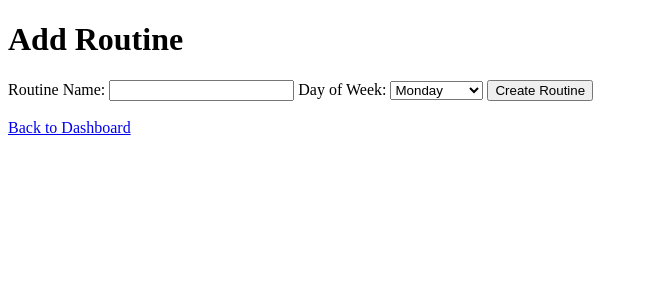
After one commit to gringobamba/350-Project, a Flask app: page /add_routine in a window 1280 px wide. The commit adds this page. Shown: the top 300 px of the page, without its empty margins (0-648 px from the left). Run offline with Flask 3, Linux system fonts and the light colour scheme; the visitor is signed in with stand-in values (Sample User, id 1).

Commit message:
Updated main for adding and viewing routines, workouts, and linking the two according to userID.

```diff
--- a/main.py
+++ b/main.py
@@ -37,6 +37,28 @@ def get_all_items():
     result = cursor.fetchall() # Gets result from query
     conn.close() # Close the db connection (NOTE: You should do this after each query, otherwise your database may become locked)
     return result
+
+# Retrieves all workouts according to logged in user
+def get_all_workouts(user_id):
+    conn = get_db_connection()
+    cursor = conn.cursor(dictionary=True)
+    query = "SELECT * FROM workout_view WHERE UserID = %s"
+    cursor.execute(query, (user_id,))
+    workouts = cursor.fetchall()
+    print("DEBUG: Found workouts for user", user_id, ":", workouts)
+    conn.close()
+    return workouts
+
+# Retrieves routine information based on logged in user
+def get_user_routines(user_id):
+    conn = get_db_connection()
+    cursor = conn.cursor(dictionary=True)
+    query = "SELECT * FROM Routine WHERE UserID = %s"
+    cursor.execute(query, (user_id,))
+    routines = cursor.fetchall()
+    conn.close()
+    return routines
+
 
 # Get all info on the user via the user VIEW
 def get_user_data(user_id):
@@ -161,6 +183,95 @@ def init_db():
         flash(f"initialization of database failed: {str(e)}", "error")
     return redirect(url_for("home"))
 
+@app.route("/add_workout", methods=["GET"])
+def add_workout():
+    user_id = session.get("user_id")
+    routines = get_user_routines(user_id)
+    return render_template("add_workout.html", routines=routines)
+
+@app.route("/save_workout", methods=["POST"])
+def save_workout():
+    # Retrieve form data
+    workout_type = request.form.get("workout_type")
+    duration = float(request.form.get("duration"))
+    reps = request.form.get("reps")
+    weight_lifted = request.form.get("weight_lifted")
+    routine_id = request.form.get("routine_id")  # Routine selection from the form
+
+    reps = int(reps) if reps else None
+    weight_lifted = float(weight_lifted) if weight_lifted else None
+
+    # Insert into Workout table
+    conn = get_db_connection()
+    cursor = conn.cursor()
+    insert_query = """
+        INSERT INTO Workout (WorkoutType, Duration, Reps, WeightLifted)
+        VALUES (%s, %s, %s, %s)
+    """
+    cursor.execute(insert_query, (workout_type, duration, reps, weight_lifted))
+    conn.commit()
+    workout_id = cursor.lastrowid  # Retrieve the WorkoutID for the inserted workout
+
+    # Links workout with routine
+    if routine_id:
+        insert_composedof_query = """
+            INSERT INTO ComposedOf (RoutineID, WorkoutID)
+            VALUES (%s, %s)
+        """
+        cursor.execute(insert_composedof_query, (routine_id, workout_id))
+        conn.commit()
+
+    cursor.close()
+    conn.close()
+
+    flash("Workout added successfully", "success")
+    return redirect(url_for('home'))
+
+@app.route("/add_routine", methods=["GET"])
+def add_routine():
+    # Render the routine creation form
+    return render_template("add_routine.html")
+
+@app.route("/save_routine", methods=["POST"])
+def save_routine():
+    # Retrieve form data
+    routine_name = request.form.get("routine_name")
+    day_of_week = request.form.get("day_of_week")
+
+    # Make sure user is logged in
+    user_id = session.get("user_id")
+    if not user_id:
+        flash("Please log in.", "error")
+        return redirect(url_for("login"))
+
+    # Insert the new routine into the Routine table
+    conn = get_db_connection()
+    cursor = conn.cursor()
+    insert_query = """
+        INSERT INTO Routine (RoutineName, DayOfWeek, UserID)
+        VALUES (%s, %s, %s)
+    """
+    cursor.execute(insert_query, (routine_name, day_of_week, user_id))
+    conn.commit()
+    routine_id = cursor.lastrowid
+    cursor.close()
+    conn.close()
+
+    flash("Routine created successfully.", "success")
+    return redirect(url_for("home"))
+
+@app.route("/view_workouts", methods=["GET"])
+def view_workouts():
+    user_id = session.get("user_id")
+    if not user_id:
+        flash("Please log in to view workouts.", "error")
+        return redirect(url_for("login"))
+    workouts = get_all_workouts(user_id)
+    return render_template("view_workouts.html", workouts=workouts)
+
+
+
+
 # ------------------------ END ROUTES ------------------------ #
 
 
--- /dev/null
+++ b/templates/add_routine.html
@@ -0,0 +1,37 @@
+<!DOCTYPE html>
+<html lang="en">
+<head>
+  <meta charset="UTF-8">
+  <meta name="viewport" content="width=device-width, initial-scale=1.0">
+  <title>Add Routine | Fitness App</title>
+  <link rel="stylesheet" href="{{ url_for('static', filename='css/styles.css') }}">
+</head>
+<body>
+  <header>
+    <h1>Add Routine</h1>
+  </header>
+  <section>
+    <form action="{{ url_for('save_routine') }}" method="post">
+      <label for="routine_name">Routine Name:</label>
+      <input type="text" id="routine_name" name="routine_name" required>
+
+      <!-- User drop down menu -->
+
+      <label for="day_of_week">Day of Week:</label>
+      <select id="day_of_week" name="day_of_week" required>
+        <option value="Monday">Monday</option>
+        <option value="Tuesday">Tuesday</option>
+        <option value="Wednesday">Wednesday</option>
+        <option value="Thursday">Thursday</option>
+        <option value="Friday">Friday</option>
+        <option value="Saturday">Saturday</option>
+        <option value="Sunday">Sunday</option>
+      </select>
+
+      <button type="submit">Create Routine</button>
+    </form>
+    <br>
+    <a class="button" href="{{ url_for('home') }}">Back to Dashboard</a>
+  </section>
+</body>
+</html>
```
Also changed, not shown: templates/add_workout.html (added, +49 -0 lines), templates/index.html (+9 -0 lines), templates/view_workouts.html (added, +33 -0 lines), 1 other file.
